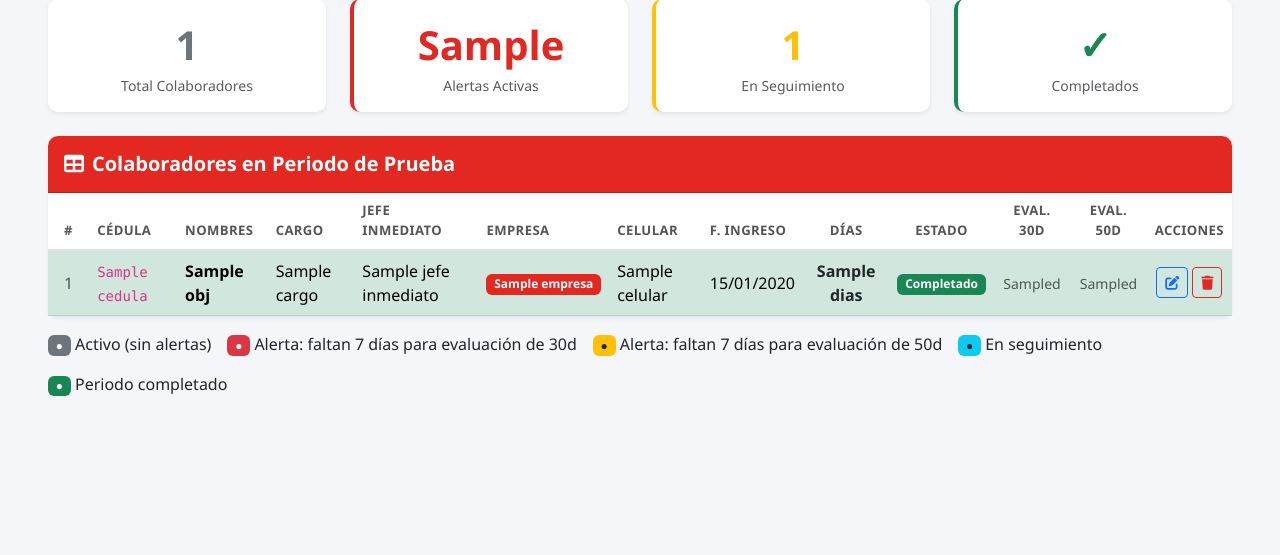
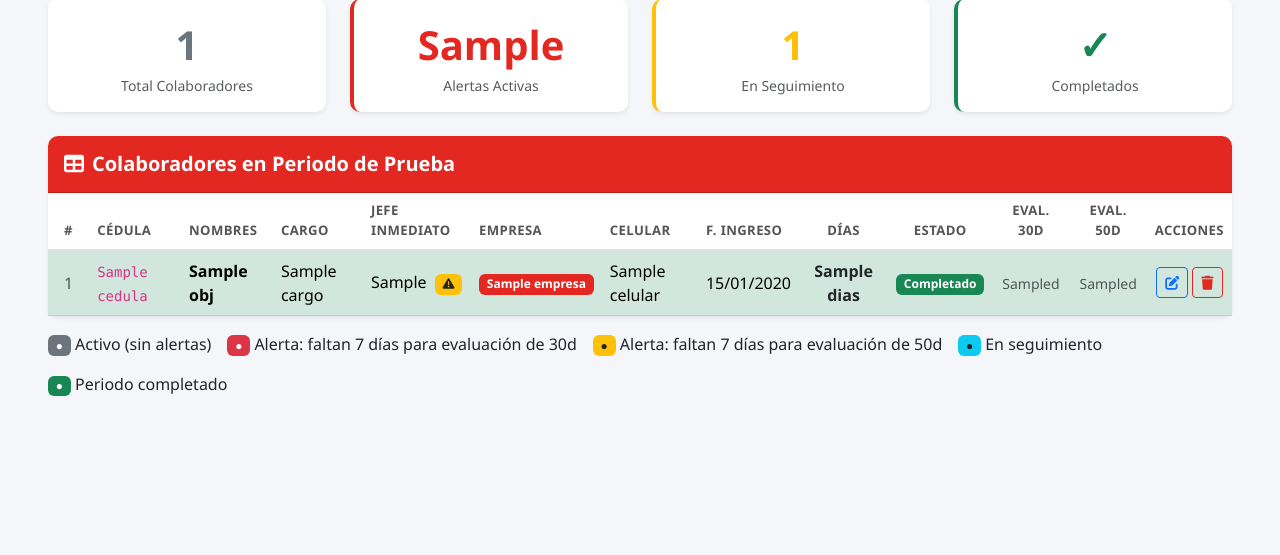
Before and after one commit to Corzito/proyecto_jefecito, a Django app: template _periodo_de_prueba/templates/_periodo_de_prueba/lista.html in a window 1280 px wide. Shown: the part 174-729 px from the top of the page. Run offline with Django 3.2, Linux system fonts and the light colour scheme; the template is opened without the code that fills it: most values are stand-ins (such as "Sample title", 1, 10 or a date in 2020).

Commit message:
fix: lista.html corregido URLs y campos jefe

```diff
--- a/_periodo_de_prueba/templates/_periodo_de_prueba/lista.html
+++ b/_periodo_de_prueba/templates/_periodo_de_prueba/lista.html
@@ -49,11 +49,11 @@
             <ol class="mb-0 mt-1 ps-3">
               <li>Descarga la <a href="{% url 'periodo:descargar_plantilla' %}">plantilla oficial</a>.</li>
               <li>Diligencia los datos sin modificar los encabezados.</li>
-              <li>Si el jefe no está registrado, llena la columna <strong>Correo Jefe (opcional)</strong> para crearlo automáticamente.</li>
+              <li>Llena la columna <strong>Correo Jefe (opcional)</strong> para notificaciones.</li>
               <li>Los registros con cédula duplicada serán omitidos.</li>
             </ol>
           </div>
-          <form method="POST" action="{% url 'periodo:carga_masiva' %}" enctype="multipart/form-data">
+          <form method="POST" action="{% url 'periodo:importar' %}" enctype="multipart/form-data">
             {% csrf_token %}
             <div class="mb-3">
               <label for="archivo_excel" class="form-label fw-semibold">
@@ -143,8 +143,8 @@
               <td>{{ item.obj.cargo }}</td>
               <td>
                 {% if item.obj.jefe_inmediato %}
-                  {{ item.obj.jefe_inmediato.nombre }}
-                  {% if not item.obj.jefe_inmediato.correo %}
+                  {{ item.obj.jefe_inmediato }}
+                  {% if not item.obj.correo_jefe %}
                     <span class="badge bg-warning text-dark ms-1" title="Sin correo registrado">
                       <i class="fas fa-exclamation-triangle"></i>
                     </span>
```
